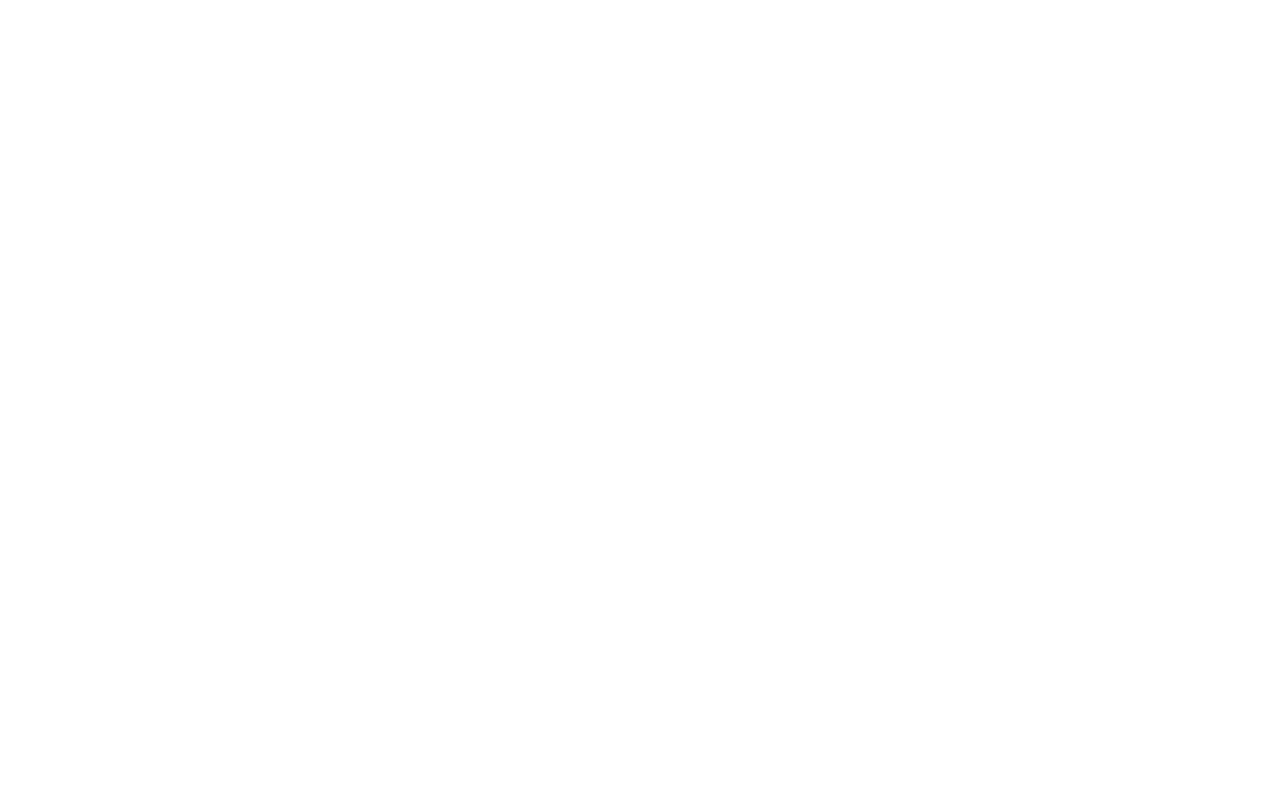
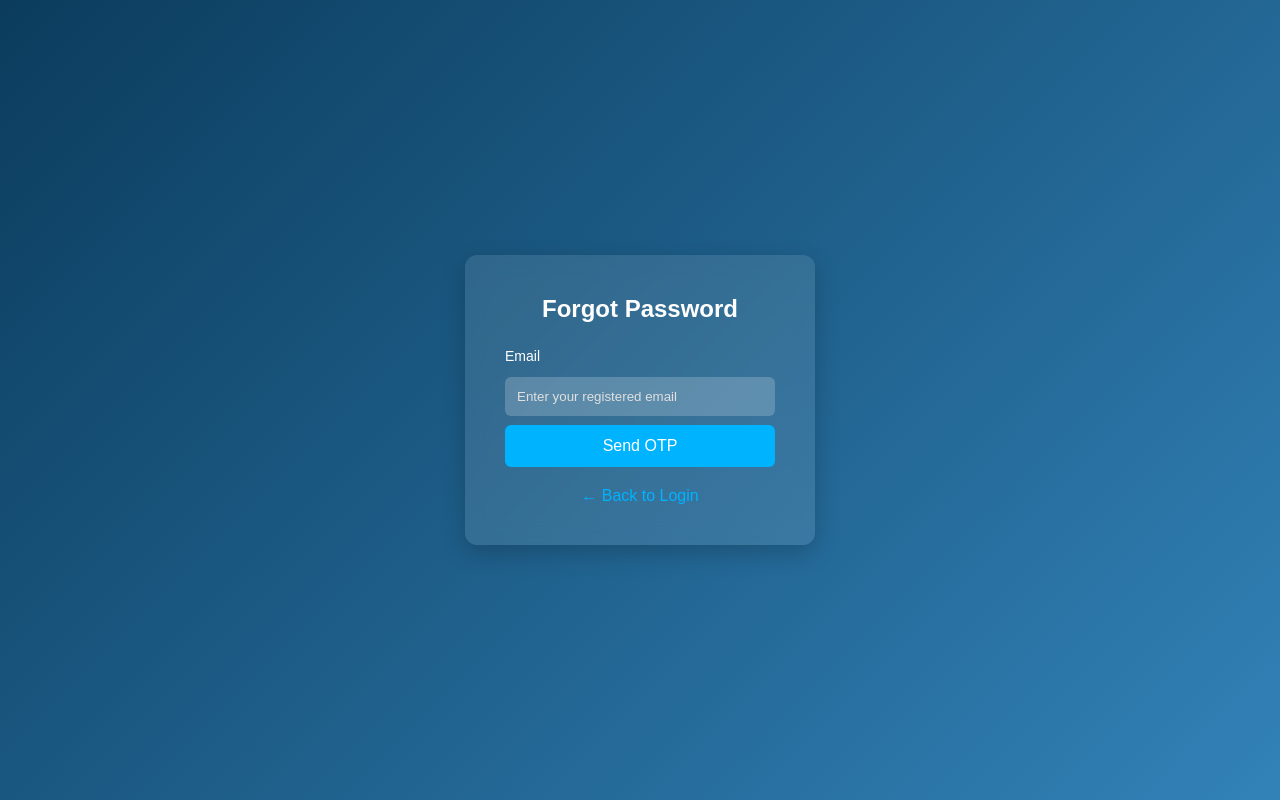
Before and after one commit to AftabAhmedFahim/EduBondhu, a React (Create React App) app: page /forgot-password in a window 1280 px wide. Before the commit this address had no page. Built offline with nearby package versions, Linux system fonts and the light colour scheme.

Commit message:
Added reset password

```diff
--- a/src/App.js
+++ b/src/App.js
@@ -7,6 +7,8 @@
 import AboutPage from "./pages/About/AboutPage";
 import VerifyOtpPage from "./pages/VerifyOtp/VerifyOtpPage";
 import HelpPage from "./pages/Help/Help";
+import ForgotPassword from "./pages/ForgotPassword/forgotPassword";
+
 function App() {
   return (
     <Router>
@@ -18,6 +20,7 @@
         <Route path="/about" element={<AboutPage />} />
         <Route path="/verify-otp" element={<VerifyOtpPage />} />
         <Route path="/help" element={<HelpPage />} />
+        <Route path="/forgot-password" element={<ForgotPassword />} />
       </Routes>
     </Router>
   );
--- /dev/null
+++ b/src/pages/ForgotPassword/forgotPassword.css
@@ -0,0 +1,94 @@
+.forgot-wrapper {
+  min-height: 100vh;
+  background: linear-gradient(135deg, #0b3c5d 0%, #3282b8 100%);
+  display: flex;
+  justify-content: center;
+  align-items: center;
+  font-family: Arial, sans-serif;
+}
+
+.forgot-box {
+  background: rgba(255, 255, 255, 0.1);
+  backdrop-filter: blur(10px);
+  padding: 40px;
+  border-radius: 12px;
+  width: 350px;
+  box-shadow: 0px 8px 25px rgba(0, 0, 0, 0.2);
+  color: #fff;
+}
+
+.forgot-box h2 {
+  text-align: center;
+  margin-bottom: 25px;
+  font-size: 24px;
+}
+
+.forgot-box form {
+  display: flex;
+  flex-direction: column;
+  gap: 9px;
+}
+
+.forgot-box label {
+  font-size: 14px;
+  margin-bottom: 4px;
+}
+
+.forgot-box input {
+  padding: 12px;
+  border: none;
+  border-radius: 6px;
+  outline: none;
+  background: rgba(255, 255, 255, 0.2);
+  color: #fff;
+}
+
+.forgot-box input::placeholder {
+  color: #e0e0e0;
+}
+
+.forgot-box button {
+  padding: 12px;
+  border: none;
+  border-radius: 6px;
+  background: #00b3ff;
+  color: white;
+  font-size: 16px;
+  cursor: pointer;
+  transition: background 0.2s;
+}
+
+.forgot-box button:hover {
+  background: #0095d9;
+}
+
+.info {
+  text-align: center;
+  margin-bottom: 15px;
+  font-size: 14px;
+  color: #d1f7ff;
+}
+
+.back-link {
+  text-align: center;
+  margin-top: 20px;
+}
+
+.back-link a {
+  color: #00b3ff;
+  text-decoration: none;
+}
+
+.back-link a:hover {
+  text-decoration: underline;
+}
+
+.form-group {
+  display: flex;
+  flex-direction: column;
+  margin-bottom: 14px;
+}
+
+.form-group label {
+  margin-bottom: 2px;
+}
--- /dev/null
+++ b/src/pages/ForgotPassword/forgotPassword.js
@@ -0,0 +1,112 @@
+import React, { useState } from "react";
+import "./forgotPassword.css";
+
+export default function ForgotPassword() {
+  const [step, setStep] = useState(1);
+  const [email, setEmail] = useState("");
+  const [otp, setOtp] = useState("");
+  const [newPassword, setNewPassword] = useState("");
+  const [message, setMessage] = useState("");
+  const [loading, setLoading] = useState(false);
+
+  const api = "http://localhost:5000/api/auth";
+
+  // 1️⃣ Send OTP
+  const handleRequestOtp = async (e) => {
+    e.preventDefault();
+    setLoading(true);
+    try {
+      const res = await fetch(`${api}/forgot-password`, {
+        method: "POST",
+        headers: { "Content-Type": "application/json" },
+        body: JSON.stringify({ email }),
+      });
+      const data = await res.json();
+      if (!res.ok) throw new Error(data.message);
+      setMessage("OTP sent to your email.");
+      setStep(2);
+    } catch (err) {
+      setMessage(err.message);
+    } finally {
+      setLoading(false);
+    }
+  };
+
+  // 2️⃣ Verify OTP + set new password
+  const handleResetPassword = async (e) => {
+    e.preventDefault();
+    setLoading(true);
+    try {
+      const res = await fetch(`${api}/reset-password`, {
+        method: "POST",
+        headers: { "Content-Type": "application/json" },
+        body: JSON.stringify({ email, otp, newPassword }),
+      });
+      const data = await res.json();
+      if (!res.ok) throw new Error(data.message);
+      setMessage("Password updated successfully. Redirecting to login…");
+      setTimeout(() => (window.location.href = "/login"), 2000);
+    } catch (err) {
+      setMessage(err.message);
+    } finally {
+      setLoading(false);
+    }
+  };
+
+  return (
+    <div className="forgot-wrapper">
+      <div className="forgot-box">
+        <h2>Forgot Password</h2>
+        {message && <p className="info">{message}</p>}
+
+        {step === 1 && (
+          <form onSubmit={handleRequestOtp}>
+            <label>Email</label>
+            <input
+              type="email"
+              placeholder="Enter your registered email"
+              value={email}
+              onChange={(e) => setEmail(e.target.value)}
+              required
+            />
+            <button type="submit" disabled={loading}>
+              {loading ? "Sending..." : "Send OTP"}
+            </button>
+          </form>
+        )}
+
+        {step === 2 && (
+          <form onSubmit={handleResetPassword}>
+            <div className="form-group">
+            <label>OTP</label>
+            <input
+              type="text"
+              placeholder="Enter the OTP sent to email"
+              value={otp}
+              onChange={(e) => setOtp(e.target.value)}
+              required
+            />
+            </div>
+            <div className="form-group">
+            <label>New Password</label>
+            <input
+              type="password"
+              placeholder="Enter new password"
+              value={newPassword}
+              onChange={(e) => setNewPassword(e.target.value)}
+              required
+            />
+            </div>
+            <button type="submit" disabled={loading}>
+              {loading ? "Updating..." : "Reset Password"}
+            </button>
+          </form>
+        )}
+
+        <p className="back-link">
+          <a href="/login">← Back to Login</a>
+        </p>
+      </div>
+    </div>
+  );
+}
--- a/src/pages/Login/LoginPage.css
+++ b/src/pages/Login/LoginPage.css
@@ -69,7 +69,7 @@
 .forgot-link,
 .link-action,
 .back-home {
-  color: #cce3ff;
+  color: #ffffff;
 }
 
 .login-btn {
@@ -96,7 +96,7 @@
 }
 
 .link-action {
-  color: #007bff;
+  color: #ffffff;
   cursor: pointer;
   text-decoration: underline;
 }
--- a/src/pages/Login/LoginPage.js
+++ b/src/pages/Login/LoginPage.js
@@ -1,5 +1,6 @@
 import React, { useState } from "react";
 import { useNavigate } from "react-router-dom";
+import { Link } from "react-router-dom";
 import "./LoginPage.css";
 import axios from "axios";
 
@@ -72,7 +73,9 @@
           {error && <div className="error-msg">{error}</div>}
 
           <div className="form-bottom">
-            <a className="forgot-link">Forgot Password?</a>
+            <Link to="/forgot-password" className="forgot-link">
+              Forgot Password?
+            </Link>
           </div>
 
           <button className="login-btn" type="submit">
```
Also changed, not shown: 1 other file (tests, documents, lock files or other folders).
